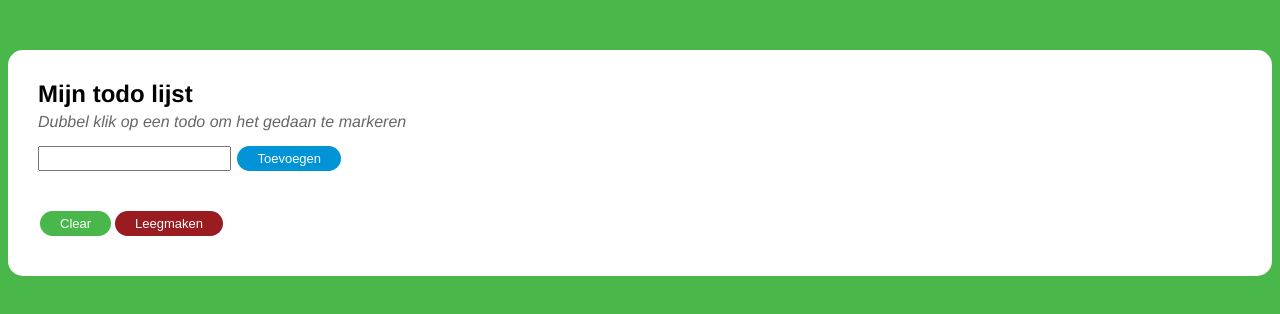
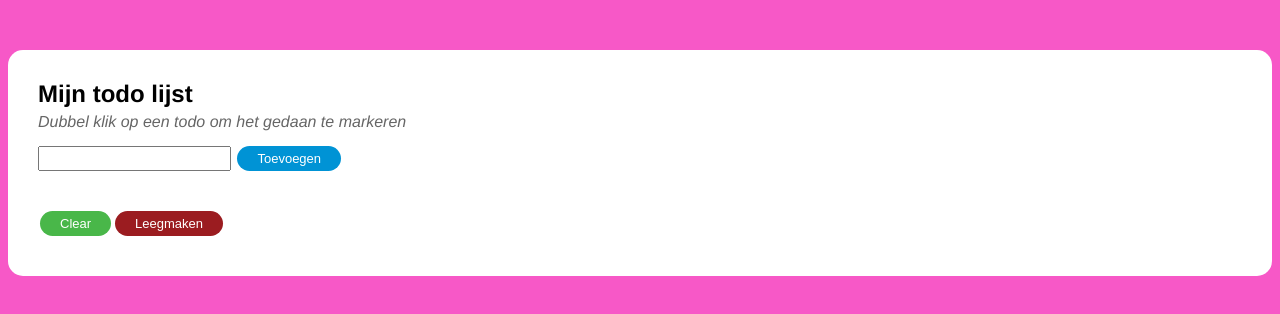
Before and after one commit to Freek-H/YCN-TA-oefenen, a plain HTML site: page index.html in a window 1280 px wide. Drawn offline with Linux system fonts and the light colour scheme.

Commit message:
mooie kleur

```diff
--- a/style.css
+++ b/style.css
@@ -1,5 +1,5 @@
 body {
-    background-color: #49B749;
+    background-color: #f758c7;
     font-family: Helvetica, Arial, "Lucinda Grande", sans-serif;
 }
 
```
